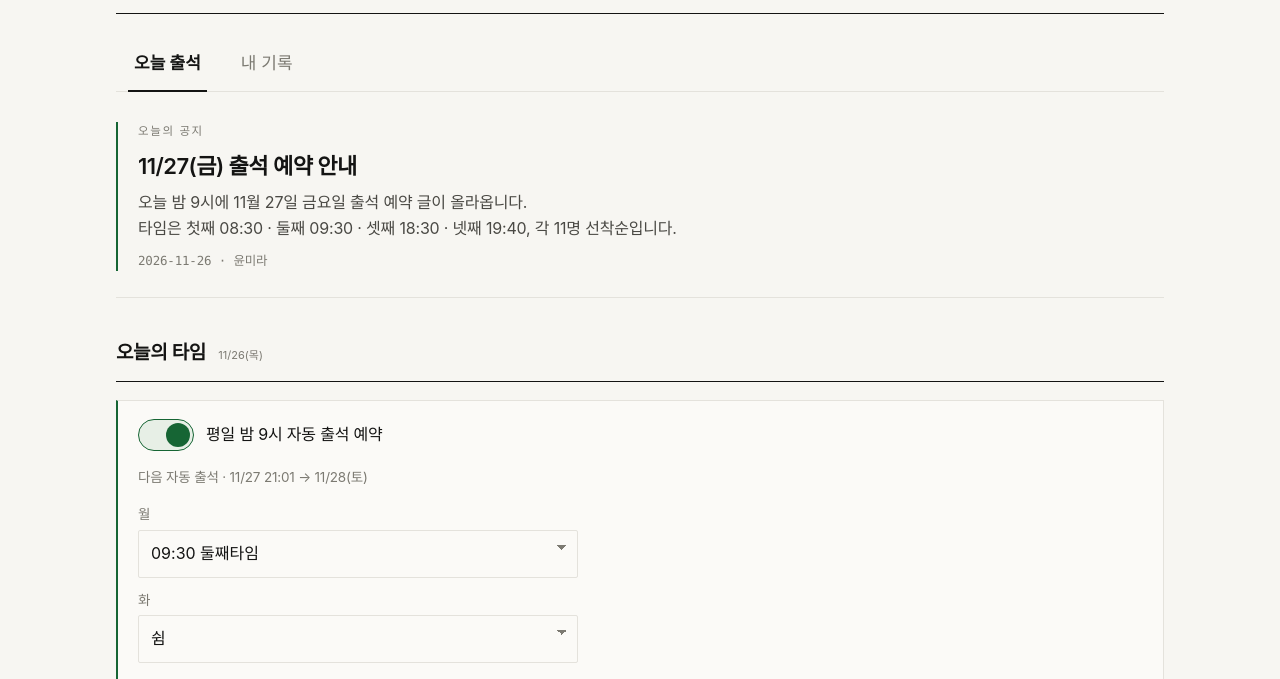
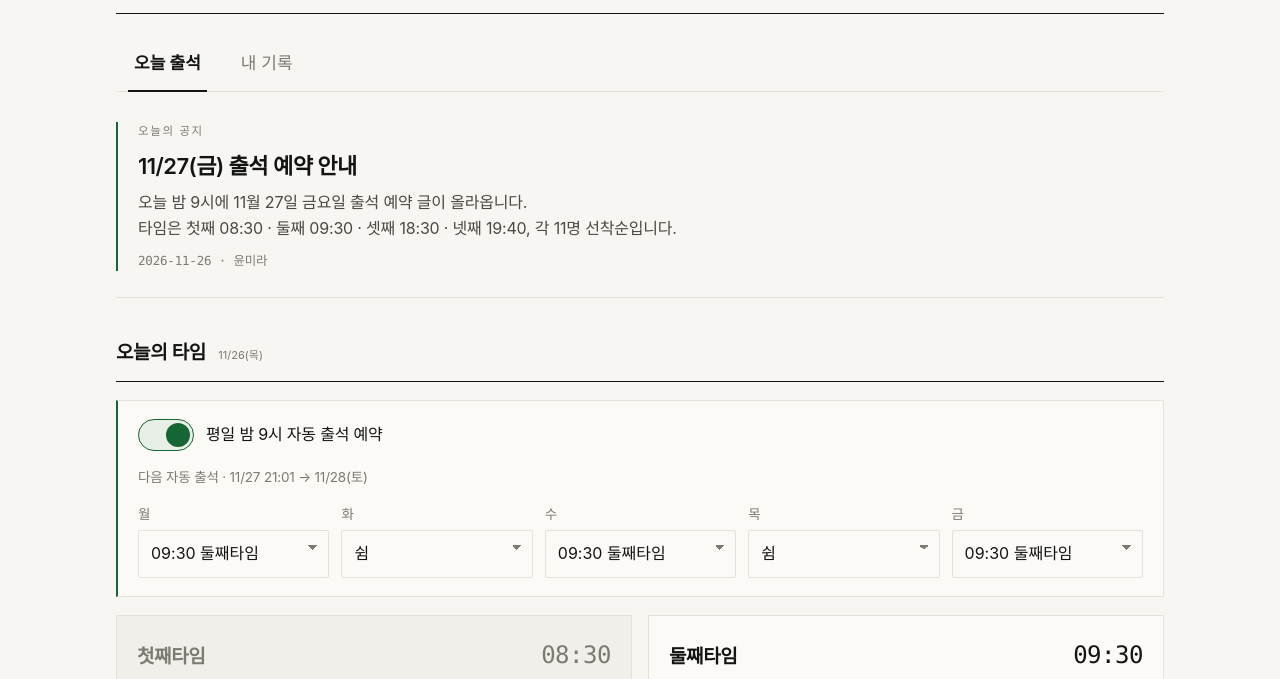
Before and after one commit to minjaedev15/onjumping-checkin, a plain HTML site: page docs/preview.html in a window 1280 px wide. Shown: the part 104-783 px from the top of the page. Drawn offline with Linux system fonts and the light colour scheme; a web font is replaced by a local one.

Commit message:
중복 CSS 규칙 제거로 요일 5칸 배치 적용

```diff
--- a/docs/preview.html
+++ b/docs/preview.html
@@ -633,7 +633,6 @@ body.big-font .data-table th, body.big-font .data-table td { font-size: 16px; }
   font-size: 13.5px; color: var(--muted); letter-spacing: 0.04em;
 }
 .weekly-row select { flex: 1; min-height: 44px; }
-#member-weekly { grid-template-columns: minmax(0, 1fr); max-width: 440px; }
 
 /* 큰 토글 */
 .big-toggle { display: inline-flex; align-items: center; gap: 12px; cursor: pointer; user-select: none; }
--- a/static/style.css
+++ b/static/style.css
@@ -624,7 +624,6 @@ body.big-font .data-table th, body.big-font .data-table td { font-size: 16px; }
   font-size: 13.5px; color: var(--muted); letter-spacing: 0.04em;
 }
 .weekly-row select { flex: 1; min-height: 44px; }
-#member-weekly { grid-template-columns: minmax(0, 1fr); max-width: 440px; }
 
 /* 큰 토글 */
 .big-toggle { display: inline-flex; align-items: center; gap: 12px; cursor: pointer; user-select: none; }
```
